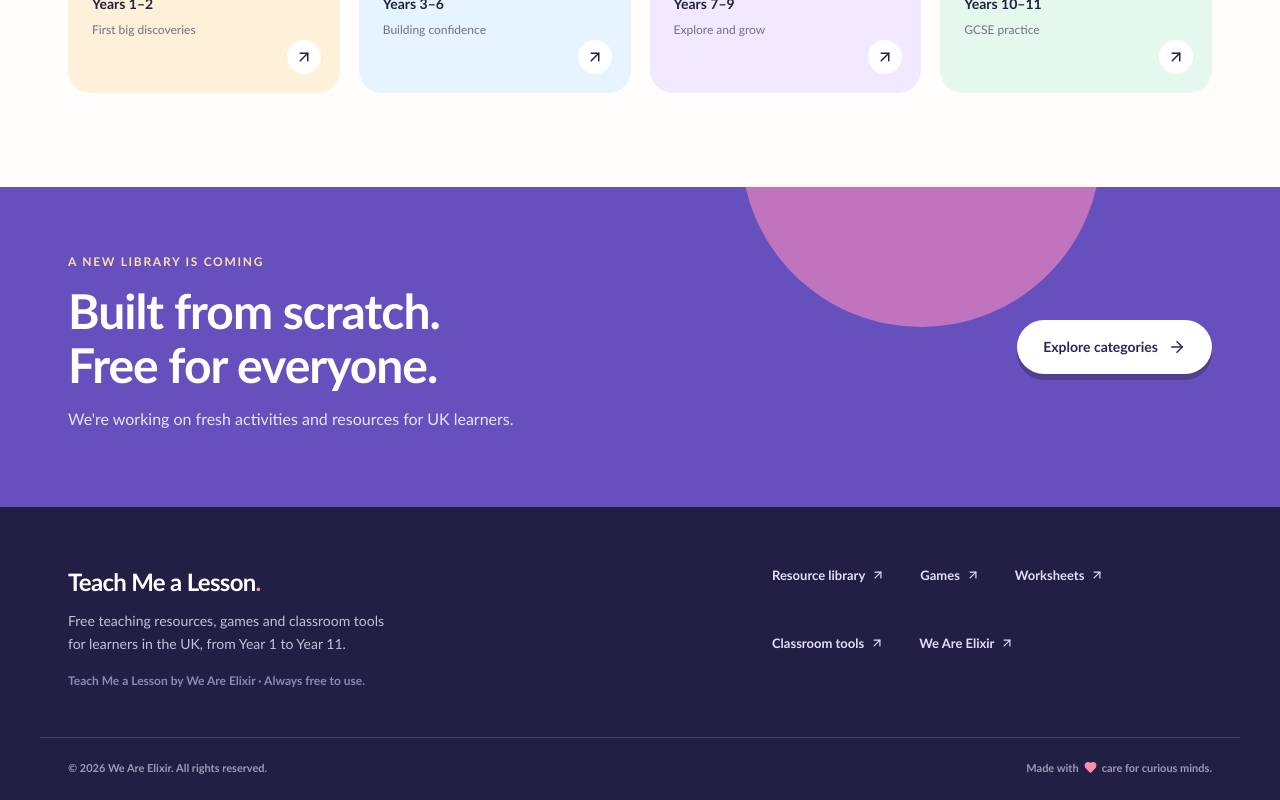
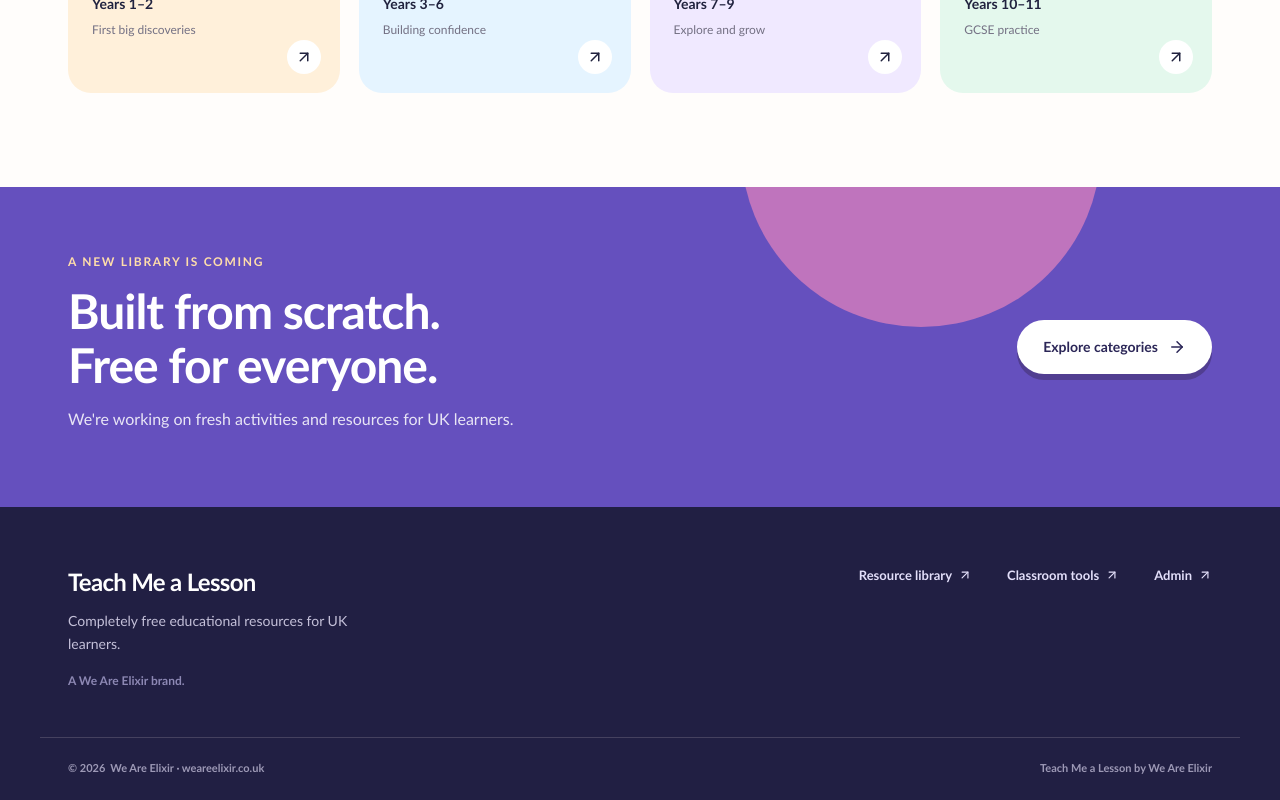
Before and after one commit to elixirentertainmentltd-cyber/teacher, a Next.js app: page / in a window 1280 px wide. Shown: the part 1751-2551 px from the top of the page. Built offline with nearby package versions, Linux system fonts and the light colour scheme.

Commit message:
refactor: reset public library and align branding for fresh build

```diff
--- a/components/SiteFooter.tsx
+++ b/components/SiteFooter.tsx
@@ -1,17 +1,3 @@
 import Link from "next/link";
-import { Heart, ArrowUpRight } from "lucide-react";
-export default function SiteFooter() {
-  return <footer className="footer">
-    <div className="container footer-main">
-      <div><Link href="/" className="footer-brand">Teach Me a Lesson<span>.</span></Link><p>Free teaching resources, games and classroom tools for learners in the UK, from Year 1 to Year 11.</p><span className="footer-small">Teach Me a Lesson by We Are Elixir · Always free to use.</span></div>
-      <div className="footer-links">
-        <Link href="/resources">Resource library <ArrowUpRight size={14}/></Link>
-        <Link href="/resources?type=interactive">Games <ArrowUpRight size={14}/></Link>
-        <Link href="/resources?type=printable">Worksheets <ArrowUpRight size={14}/></Link>
-        <Link href="/tools">Classroom tools <ArrowUpRight size={14}/></Link>
-        <a href="https://weareelixir.co.uk/" target="_blank" rel="noopener noreferrer">We Are Elixir <ArrowUpRight size={14}/></a>
-      </div>
-    </div>
-    <div className="container footer-bottom"><span>© {new Date().getFullYear()} We Are Elixir. All rights reserved.</span><span>Made with <Heart size={13} fill="currentColor"/> care for curious minds.</span></div>
-  </footer>;
-}
+import { ArrowUpRight } from "lucide-react";
+export default function SiteFooter(){return <footer className="footer"><div className="container footer-main"><div><Link href="/" className="footer-brand">Teach Me a Lesson</Link><p>Completely free educational resources for UK learners.</p><span className="footer-small">A We Are Elixir brand.</span></div><div className="footer-links"><Link href="/resources">Resource library <ArrowUpRight size={14}/></Link><Link href="/tools">Classroom tools <ArrowUpRight size={14}/></Link><Link href="/admin">Admin <ArrowUpRight size={14}/></Link></div></div><div className="container footer-bottom"><span>© {new Date().getFullYear()} <a href="https://weareelixir.co.uk/" target="_blank" rel="noopener noreferrer">We Are Elixir · weareelixir.co.uk</a></span><span>Teach Me a Lesson by We Are Elixir</span></div></footer>}
```
